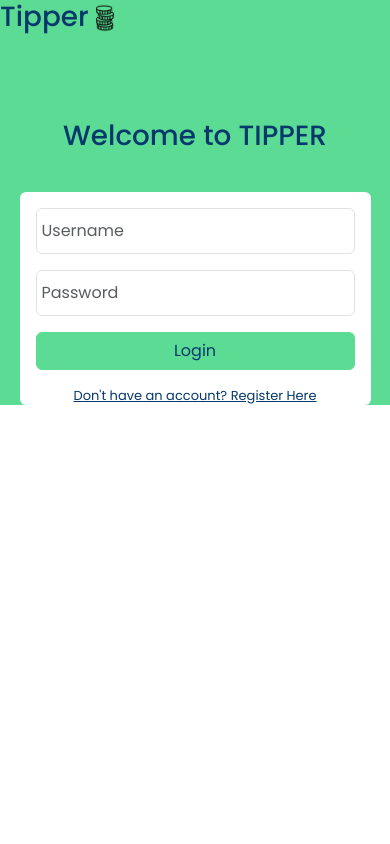
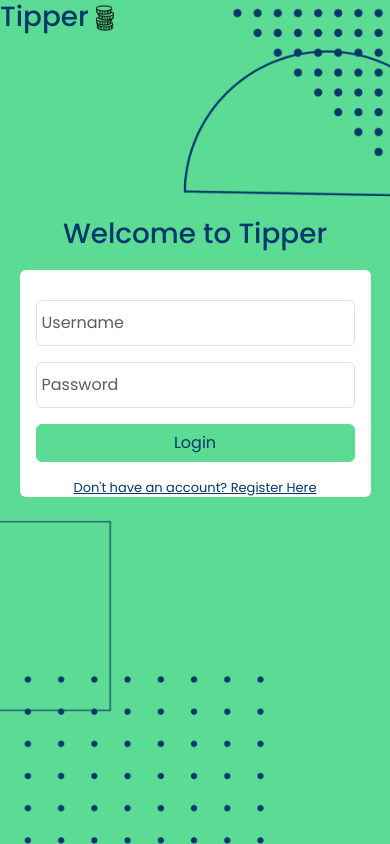
Before and after one commit to Tipper-final-project/front-end, a Next.js app: page / in a window 390 px wide. Built offline with nearby package versions, Linux system fonts and the light colour scheme; no server answers; what cryptr would draw is missing.

Commit message:
added background image

```diff
--- a/src/app/Components/Login.js
+++ b/src/app/Components/Login.js
@@ -5,7 +5,7 @@ import { useRouter } from "next/navigation";
 import Loading from "./Loading";
 import RegisterPage from "../registerpage/page";
 import cryptr from "cryptr";
-
+import background from '../../../src/background.png'
 
 const Login = () => {
   const router = useRouter();
@@ -33,7 +33,7 @@ const Login = () => {
 
   return (
     <div>
-      <h1 className="login-title">Welcome to TIPPER</h1>
+      <h1 className="login-title">Welcome to Tipper</h1>
       <form className="login-card" onSubmit={handleLogin}>
         <div className="card " style={{ width: 90 + "%" }}>
           <div className="card-body">
--- a/src/app/page.js
+++ b/src/app/page.js
@@ -3,15 +3,15 @@ import Header from "./Components/Header";
 import Login from "./Components/Login";
 import React, { useState } from "react";
 import "../output.css";
+import Image from "next/image";
 import background from '../../src/background.png'
 
 export default function Home() {
   return (
-    <>
-    <div className="background" style={{ backgroundImage: `url(${background.src})` }}>
+    <div className="background" style={{ zIndex: 0, position: 'fixed', width: '100%', height: '100%'}}>
+      <Image src={background} placeholder="blur" layout="fill" objectFit="cover" alt="background image"/>
       <Header />
       <Login />
     </div>
-    </>
   );
 }
--- a/src/input.scss
+++ b/src/input.scss
@@ -1,16 +1,21 @@
 @import url('https://fonts.googleapis.com/css2?family=Poppins:ital,wght@0,100;0,200;0,300;0,400;0,500;0,600;0,700;0,800;0,900;1,100;1,200;1,300;1,400;1,500;1,600;1,700;1,800;1,900&display=swap');
+
 
 @media only screen and (max-width: 450px) {
   .login-card {
     display: flex;
     justify-content: center;
-    margin-top: 10%;
+    margin-top: 5%;
     .register-link {
       font-size: small;
       text-align: center;
+      padding-bottom: px;
     }
     .card {
       border: none;
+    }
+    .card-body {
+      padding-top: 30px;
     }
     .btn {
       width: 100%;
@@ -28,8 +33,8 @@
 }
   .login-title {
   text-align: center;
-  margin-top: 20%;
-
+  margin-top: 45%;
+  isolation: isolate;
   }
 
   .profileDiv {
@@ -98,6 +103,7 @@
 
   .tipper {
     display: inline-block;
+    isolation: isolate;
   }
 
   .register-title {
@@ -114,9 +120,4 @@
     color: #05386B;
   }
 
-  .background{
-    width: 100%;
-    height: 100%;
-  }
-
 }
--- a/src/output.css
+++ b/src/output.css
@@ -3,14 +3,18 @@
   .login-card {
     display: flex;
     justify-content: center;
-    margin-top: 10%;
+    margin-top: 5%;
   }
   .login-card .register-link {
     font-size: small;
     text-align: center;
+    padding-bottom: px;
   }
   .login-card .card {
     border: none;
+  }
+  .login-card .card-body {
+    padding-top: 30px;
   }
   .login-card .btn {
     width: 100%;
@@ -27,7 +31,8 @@
   }
   .login-title {
     text-align: center;
-    margin-top: 20%;
+    margin-top: 45%;
+    isolation: isolate;
   }
   .profileDiv {
     display: flex;
@@ -85,6 +90,7 @@
   }
   .tipper {
     display: inline-block;
+    isolation: isolate;
   }
   .register-title {
     margin-top: 5%;
@@ -96,10 +102,6 @@
   a {
     color: #05386B;
   }
-  .background {
-    width: 100%;
-    height: 100%;
-  }
 }
 
 /*# sourceMappingURL=output.css.map */
```
Also changed, not shown: 1 other file (tests, documents, lock files or other folders).
